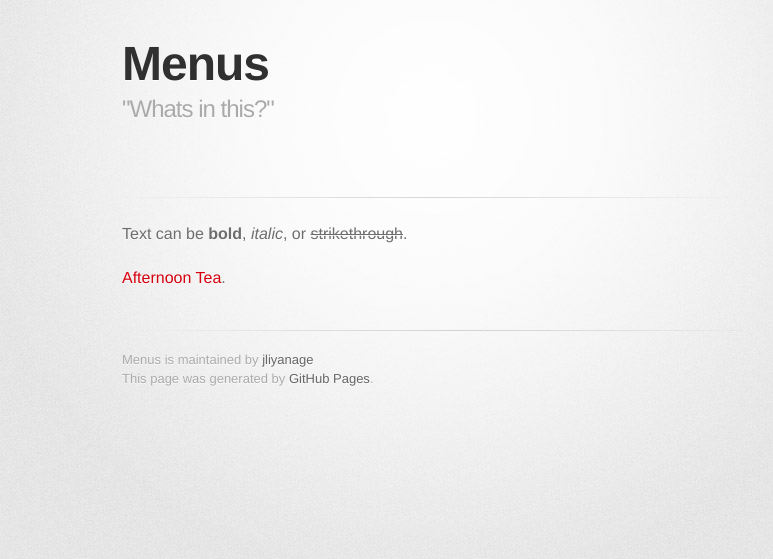
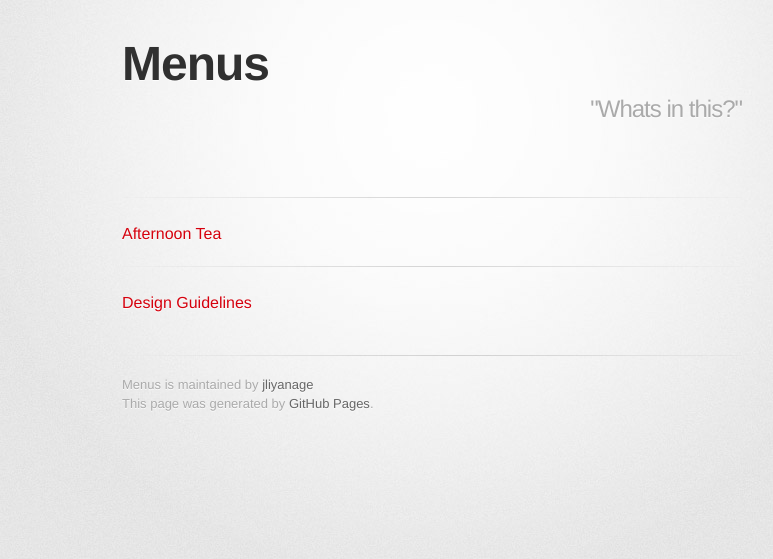
Before and after one commit to jliyanage/markdown_menus, a Jekyll site: the page built from index.md, in a window 1280 px wide. Shown: the top 559 px of the page, without its empty margins (208-981 px from the left). Built offline with Jekyll 4.4.1, drawn with Linux system fonts in a browser that asks for light colours; some web fonts are replaced.

Commit message:
guidelines

```diff
--- a/_layouts/menu.html
+++ b/_layouts/menu.html
@@ -30,9 +30,9 @@
 
         <footer>
           <div class="legend">
-                <span>v Vegan</span>
-                <span>vg Vegetarian</span>
-                <span>gf Gluten-Free</span>
+                <span>v Vegan</span><br>
+                <span>vg Vegetarian</span><br>
+                <span>gf Gluten-Free</span><br>
         </footer>
 
       </div>
--- a/_sass/jekyll-theme-tactile.scss
+++ b/_sass/jekyll-theme-tactile.scss
@@ -249,6 +249,7 @@ h1 {
 
 h2 {
   margin-bottom: 8px;
+  text-align: right;
   font-size: 22px;
   font-weight: bold;
   color: #303030;
--- a/index.md
+++ b/index.md
@@ -2,6 +2,8 @@
 layout: default
 ---
 
-Text can be **bold**, _italic_, or ~~strikethrough~~.
+[Afternoon Tea](./markdown_menus/afternoon_tea.md)
 
-[Afternoon Tea](./markdown_menus/afternoon_tea.md).
+* * *
+
+[Design Guidelines](./_guidelines.md)
```
Also changed, not shown: _guidelines.md (+1 -1 lines).
